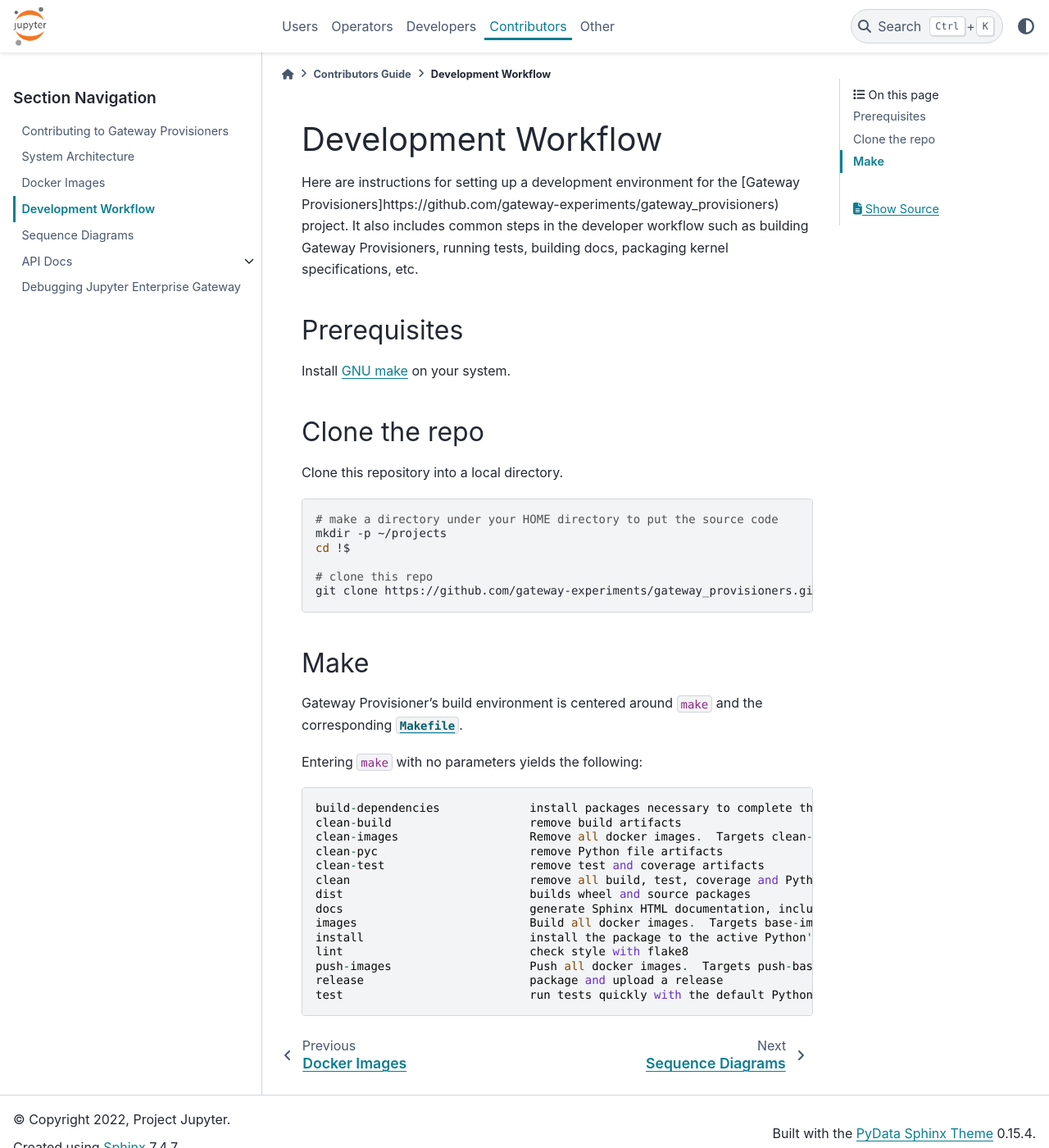
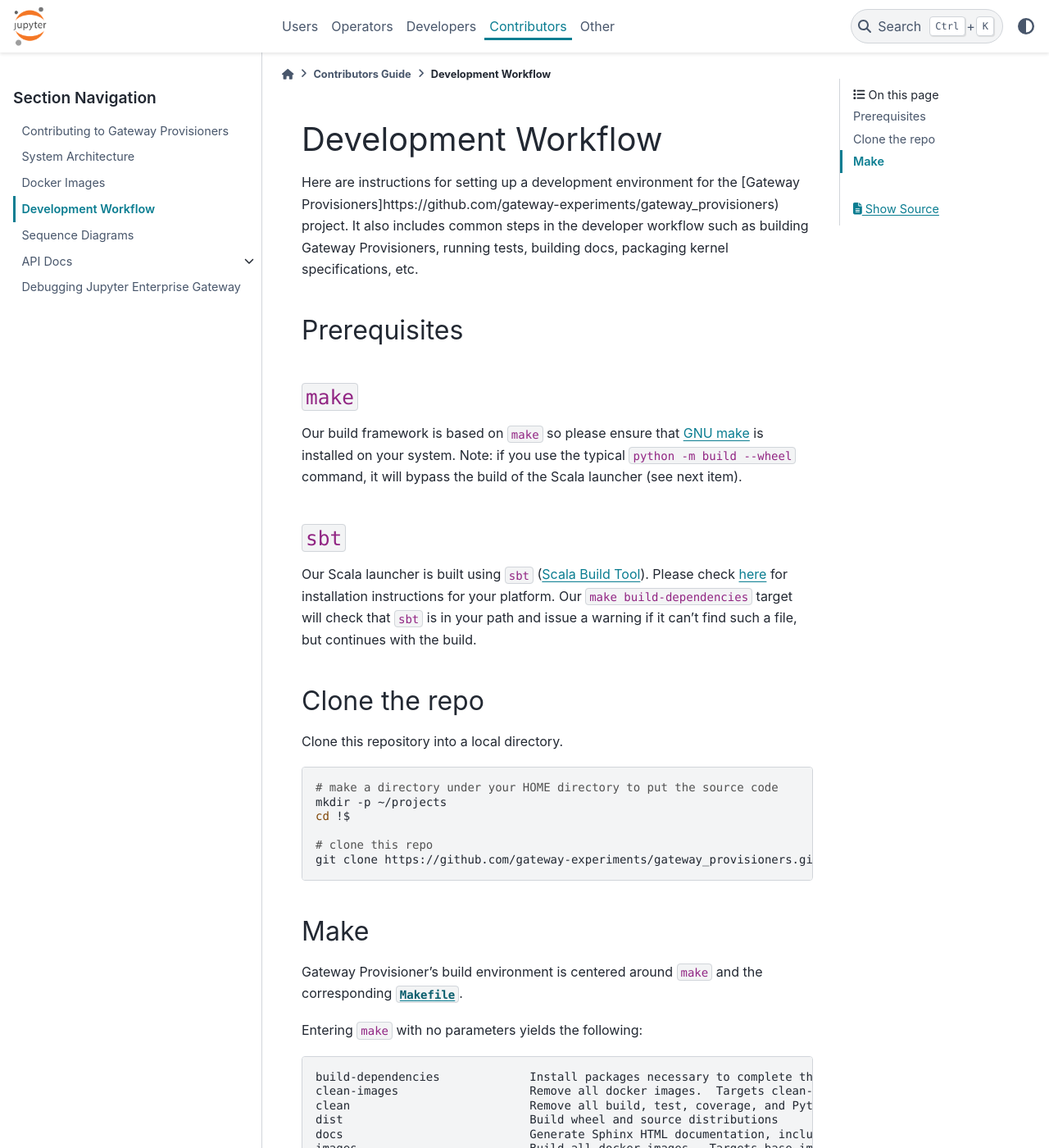
Before and after one commit to jupyter-server/gateway_provisioners, a Sphinx documentation site: the page built from docs/source/contributors/devinstall.md, in a window 1280 px wide and 1400 px high. Shown: the whole window at 82% size. Built offline with Sphinx 7.4.7 and the PyData theme 0.15.4, drawn with Linux system fonts in a browser that asks for light colours; some of the changed text lies outside the part shown.

````diff
--- a/docs/source/contributors/devinstall.md
+++ b/docs/source/contributors/devinstall.md
@@ -6,7 +6,19 @@ running tests, building docs, packaging kernel specifications, etc.
 
 ## Prerequisites
 
-Install [GNU make](https://www.gnu.org/software/make/) on your system.
+### `make`
+
+Our build framework is based on `make` so please ensure that [GNU make](https://www.gnu.org/software/make/) is
+installed on your system.  Note: if you use the typical `python -m build --wheel` command, it will bypass
+the build of the Scala launcher (see next item).
+
+### `sbt`
+
+Our Scala launcher is built using `sbt`
+([Scala Build Tool](https://www.scala-sbt.org/index.html)).  Please check
+[here](https://www.scala-sbt.org/1.x/docs/Setup.html) for installation instructions for your platform.
+Our `make build-dependencies` target will check that `sbt` is in your path and issue a warning
+if it can't find such a file, but continues with the build.
 
 ## Clone the repo
 
@@ -28,19 +40,34 @@ corresponding [`Makefile`](https://github.com/gateway-experiments/gateway_provis
 
 Entering `make` with no parameters yields the following:
 
+```text
+build-dependencies             Install packages necessary to complete the build
+clean-images                   Remove all docker images.  Targets clean-base-images and clean-kernel-images can also be used.
+clean                          Remove all build, test, coverage, and Python artifacts
+dist                           Build wheel and source distributions
+docs                           Generate Sphinx HTML documentation, including API docs
+images                         Build all docker images.  Targets base-images and kernel-images can also be used.
+install                        Install the package to the active Python's site-packages
+lint                           Check style and linting using pre-commit
+push-images                    Push all docker images.  Targets push-base-images and push-kernel-images can also be used.
+release                        Package and upload a release using twine
+test                           Run tests with the currently active Python version
 ```
-build-dependencies             install packages necessary to complete the build
-clean-build                    remove build artifacts
-clean-images                   Remove all docker images.  Targets clean-base-images and clean-kernel-images can also be used.
-clean-pyc                      remove Python file artifacts
-clean-test                     remove test and coverage artifacts
-clean                          remove all build, test, coverage and Python artifacts
-dist                           builds wheel and source packages
-docs                           generate Sphinx HTML documentation, including API docs
-images                         Build all docker images.  Targets base-images and kernel-images can also be used.
-install                        install the package to the active Python's site-packages
-lint                           check style with flake8
-push-images                    Push all docker images.  Targets push-base-images and push-kernel-images can also be used.
-release                        package and upload a release
-test                           run tests quickly with the default Python
+
+A typical sequence of commands might include the following:
+
+```bash
+# clean the environment
+make clean
+
+# apply changes and ensure updates pass lint
+make lint
+
+# build and install changes
+make install
+
+# run tests via Makefile (and manually)
+make test
+
+# checkin and push commits as necessary
 ```
--- a/pyproject.toml
+++ b/pyproject.toml
@@ -36,7 +36,7 @@ content-type = "text/markdown"
 
 
 [project.license]
-file = "LICENSE"
+file = "LICENSE.md"
 
 [project.urls]
 Homepage = "https://jupyter.org"
@@ -132,6 +132,8 @@ features = ["test"]
 test = "python -m pytest -vv {args}"
 nowarn = "test -W default {args}"
 
+[tool.jupyter-releaser.options]
+post-version-spec = "dev"
 
 [tool.mypy]
 check_untyped_defs = true
````
Also changed, not shown: README.md (+34 -5 lines), RELEASING.md (added, +51 -0 lines), LICENSE.md (added), 7 other files.
